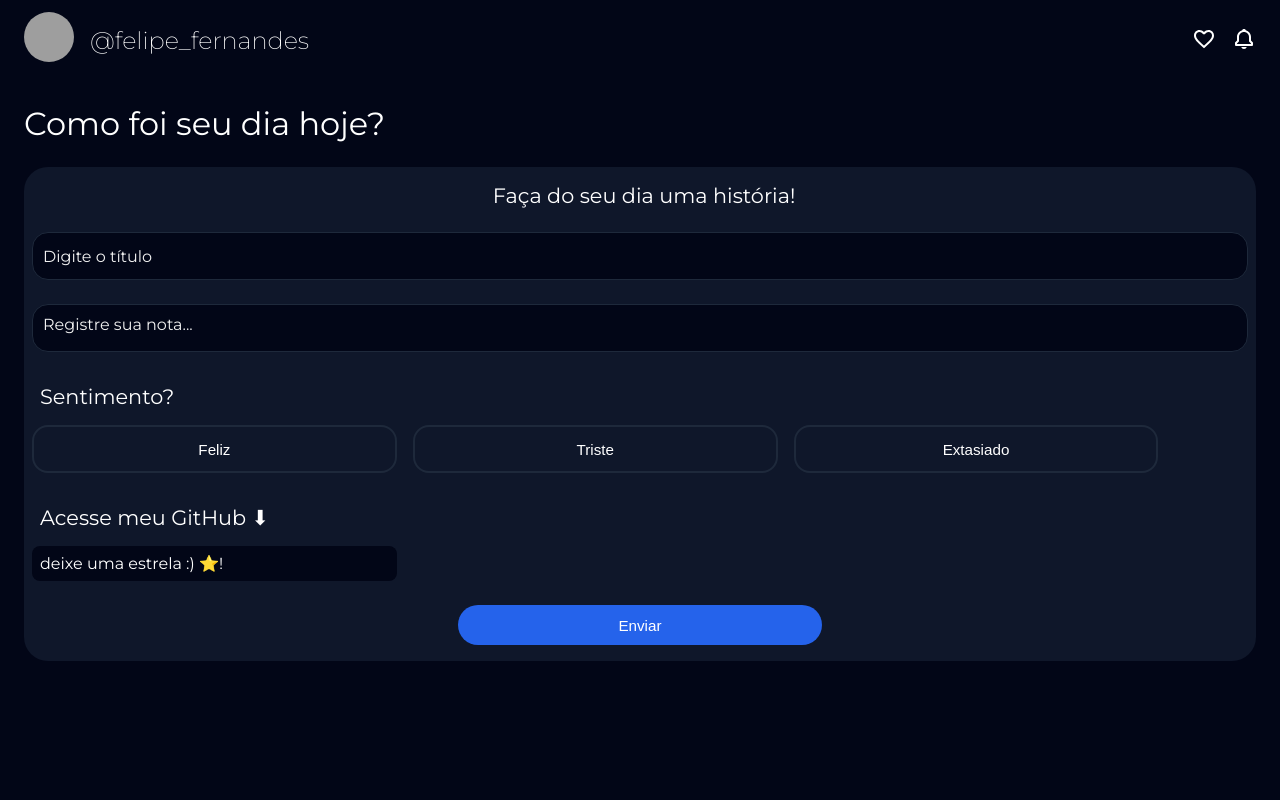
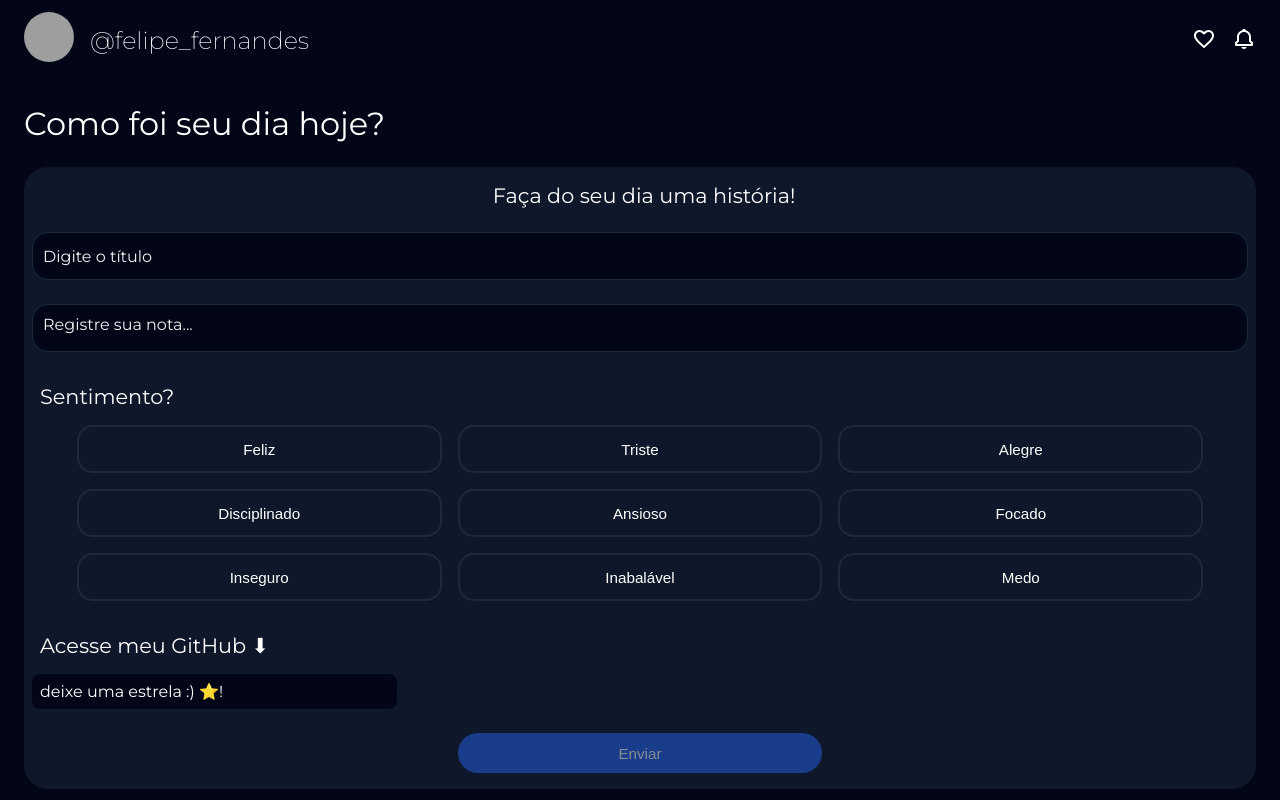
Before and after one commit to FelipeFernandes7/my-secrets, a React (Vite) app: page /note in a window 1280 px wide. Built offline with nearby package versions, Linux system fonts and the light colour scheme; no server answers; the database is empty; grey boxes are pictures that could not be loaded.

Commit message:
add new items

```diff
--- a/src/components/card/index.tsx
+++ b/src/components/card/index.tsx
@@ -15,9 +15,10 @@ export function Card({ week, hours, title, id }: CardProps) {
   const {handleDeleteNote} = useContext(NoteContext)
   const styledIcon = {
     cursor: "pointer",
-    color: "#fff",
+    color: "red",
     fontSize: 24,
   };
+
   return (
     <CardContainer>
       <DeleteContainer onClick={() => handleDeleteNote(id)}>
--- /dev/null
+++ b/src/components/feeling/index.tsx
@@ -0,0 +1,26 @@
+import { FeelingBtn } from "./styles";
+
+interface FeelingProps {
+  isFeelingEnabled: boolean;
+  background: string;
+  description: string;
+  feelingState: () => void;
+}
+export function Feeling({
+  isFeelingEnabled,
+  description,
+  background,
+  feelingState,
+}: FeelingProps) {
+  return (
+    <FeelingBtn
+      onClick={feelingState}
+      style={{
+        background: isFeelingEnabled ? background : "transparent",
+      }}
+      type="button"
+    >
+      {description}
+    </FeelingBtn>
+  );
+}
--- /dev/null
+++ b/src/components/feeling/styles.ts
@@ -0,0 +1,12 @@
+import { styled } from "styled-components";
+
+export const FeelingBtn = styled.button`
+  width: 30%;
+  color: #fff;
+  font-size: 0.95rem;
+  height: 3rem;
+  border: 2px solid rgb(30 41 59);
+  background: transparent;
+  border-radius: 1rem;
+  cursor: pointer;
+`;
--- a/src/constants/note.ts
+++ b/src/constants/note.ts
@@ -1,3 +1,20 @@
 export const noteLinks = {
   url: "https://github.com/FelipeFernandes7",
 };
+
+export const noteFeelings = [
+  {
+    title: "Sentimento?",
+    type: [
+      { description: "Feliz" },
+      { description: "Triste" },
+      { description: "Animado" },
+      { description: "Disciplinado" },
+      { description: "Focado" },
+      { description: "Inabalável" },
+      { description: "Medo" },
+      { description: "Inseguro" },
+      { description: "Ansioso" },
+    ],
+  },
+];
--- a/src/context/NoteContext.tsx
+++ b/src/context/NoteContext.tsx
@@ -37,6 +37,7 @@ export function NoteProvider({ children }: NoteProviderProps) {
         color: "#fff",
       },
     });
+    fetchDocs();
   }
 
   async function fetchDocs() {
--- a/src/pages/home/styles.ts
+++ b/src/pages/home/styles.ts
@@ -11,6 +11,9 @@ export const HomeContainer = styled.div`
 
 export const AddBtn = styled.button`
   position: fixed;
+  display: flex;
+  align-items: center;
+  justify-content: center;
   bottom: 2rem;
   background-color: rgb(37 99 235);
   border: none;
--- a/src/pages/note/index.tsx
+++ b/src/pages/note/index.tsx
@@ -14,6 +14,7 @@ import { noteLinks } from "../../constants/note";
 import { addDoc, collection } from "firebase/firestore";
 import { db } from "../../services";
 import toast from "react-hot-toast";
+import { Feeling } from "../../components/feeling";
 
 export function Note() {
   const [note, setNote] = useState("");
@@ -21,7 +22,13 @@ export function Note() {
   const [feeling, setFeeling] = useState({
     happy: false,
     sad: false,
+    anxious: false,
+    insecure: false,
     excited: false,
+    afraid: false,
+    disciplined: false,
+    focused: false,
+    unshakable: false,
   });
   async function handleAddNewNote(e: FormEvent) {
     e.preventDefault();
@@ -42,6 +49,12 @@ export function Note() {
         excited: false,
         happy: false,
         sad: false,
+        afraid: false,
+        anxious: false,
+        disciplined: false,
+        focused: false,
+        insecure: false,
+        unshakable: false,
       });
       toast.success("Nota adicionada com sucesso!", {
         position: "top-center",
@@ -86,37 +99,76 @@ export function Note() {
           <Section>
             <p>Sentimento?</p>
             <BtnContainer>
-              <button
-                onClick={() => setFeeling((t) => ({ ...t, happy: !t.happy }))}
-                style={{
-                  background: feeling.happy ? " rgb(37 99 235)" : "transparent",
-                }}
-                type="button"
-              >
-                Feliz
-              </button>
-              <button
-                onClick={() => setFeeling((t) => ({ ...t, sad: !t.sad }))}
-                style={{
-                  background: feeling.sad ? " rgb(37 99 235)" : "transparent",
-                }}
-                type="button"
-              >
-                Triste
-              </button>
-              <button
-                onClick={() =>
-                  setFeeling((t) => ({ ...t, excited: !t.excited }))
+              <Feeling
+                isFeelingEnabled={feeling.happy}
+                background="rgb(74 222 128)"
+                description="Feliz"
+                feelingState={() =>
+                  setFeeling((f) => ({ ...f, happy: !f.happy }))
                 }
-                style={{
-                  background: feeling.excited
-                    ? " rgb(37 99 235)"
-                    : "transparent",
-                }}
-                type="button"
-              >
-                Extasiado
-              </button>
+              />
+              <Feeling
+                isFeelingEnabled={feeling.sad}
+                background="rgb(220 38 38)"
+                description="Triste"
+                feelingState={() => setFeeling((f) => ({ ...f, sad: !f.sad }))}
+              />
+              <Feeling
+                isFeelingEnabled={feeling.excited}
+                background="rgb(34 197 94)"
+                description="Alegre"
+                feelingState={() =>
+                  setFeeling((f) => ({ ...f, excited: !f.excited }))
+                }
+              />
+              <Feeling
+                isFeelingEnabled={feeling.disciplined}
+                background=" rgb(37 99 235)"
+                description="Disciplinado"
+                feelingState={() =>
+                  setFeeling((f) => ({ ...f, disciplined: !f.disciplined }))
+                }
+              />
+              <Feeling
+                isFeelingEnabled={feeling.anxious}
+                background=" rgb(253 224 71)"
+                description="Ansioso"
+                feelingState={() =>
+                  setFeeling((f) => ({ ...f, anxious: !f.anxious }))
+                }
+              />
+              <Feeling
+                isFeelingEnabled={feeling.focused}
+                background=" rgb(79 70 229)"
+                description="Focado"
+                feelingState={() =>
+                  setFeeling((f) => ({ ...f, focused: !f.focused }))
+                }
+              />
+              <Feeling
+                isFeelingEnabled={feeling.insecure}
+                background=" rgb(245 158 11)"
+                description="Inseguro"
+                feelingState={() =>
+                  setFeeling((f) => ({ ...f, insecure: !f.insecure }))
+                }
+              />
+              <Feeling
+                isFeelingEnabled={feeling.unshakable}
+                background=" rgb(219 39 119)"
+                description="Inabalável"
+                feelingState={() =>
+                  setFeeling((f) => ({ ...f, unshakable: !f.unshakable }))
+                }
+              />
+              <Feeling
+                isFeelingEnabled={feeling.afraid}
+                background=" rgb(254 215 170)"
+                description="Medo"
+                feelingState={() =>
+                  setFeeling((f) => ({ ...f, afraid: !f.afraid }))
+                }
+              />
             </BtnContainer>
           </Section>
           <Section>
@@ -125,7 +177,9 @@ export function Note() {
               deixe uma estrela :) ⭐!
             </Link>
           </Section>
-          <Button type="submit">Enviar</Button>
+          <Button disabled={!note || !title ? true : false} type="submit">
+            Enviar
+          </Button>
         </Form>
       </Container>
     </NoteContainer>
--- a/src/pages/note/styles.ts
+++ b/src/pages/note/styles.ts
@@ -116,17 +116,9 @@ export const BtnContainer = styled.div`
   margin-top: 1rem;
   display: flex;
   flex-wrap: wrap;
+  justify-content: center;
   gap: 1rem;
-  button {
-    width: 30%;
-    color: #fff;
-    font-size: 0.95rem;
-    height: 3rem;
-    border: 2px solid rgb(30 41 59);
-    background: transparent;
-    border-radius: 1rem;
-    cursor: pointer;
-  }
+
 `;
 
 export const Button = styled.button`
@@ -141,7 +133,11 @@ export const Button = styled.button`
   margin-bottom: 0.5rem;
   cursor: pointer;
   color: #ffff;
+  &:disabled{
+    opacity: 0.5;
+  }
   @media screen and (max-width: 768px) {
     width: 100%;
   }
+
 `;
```
